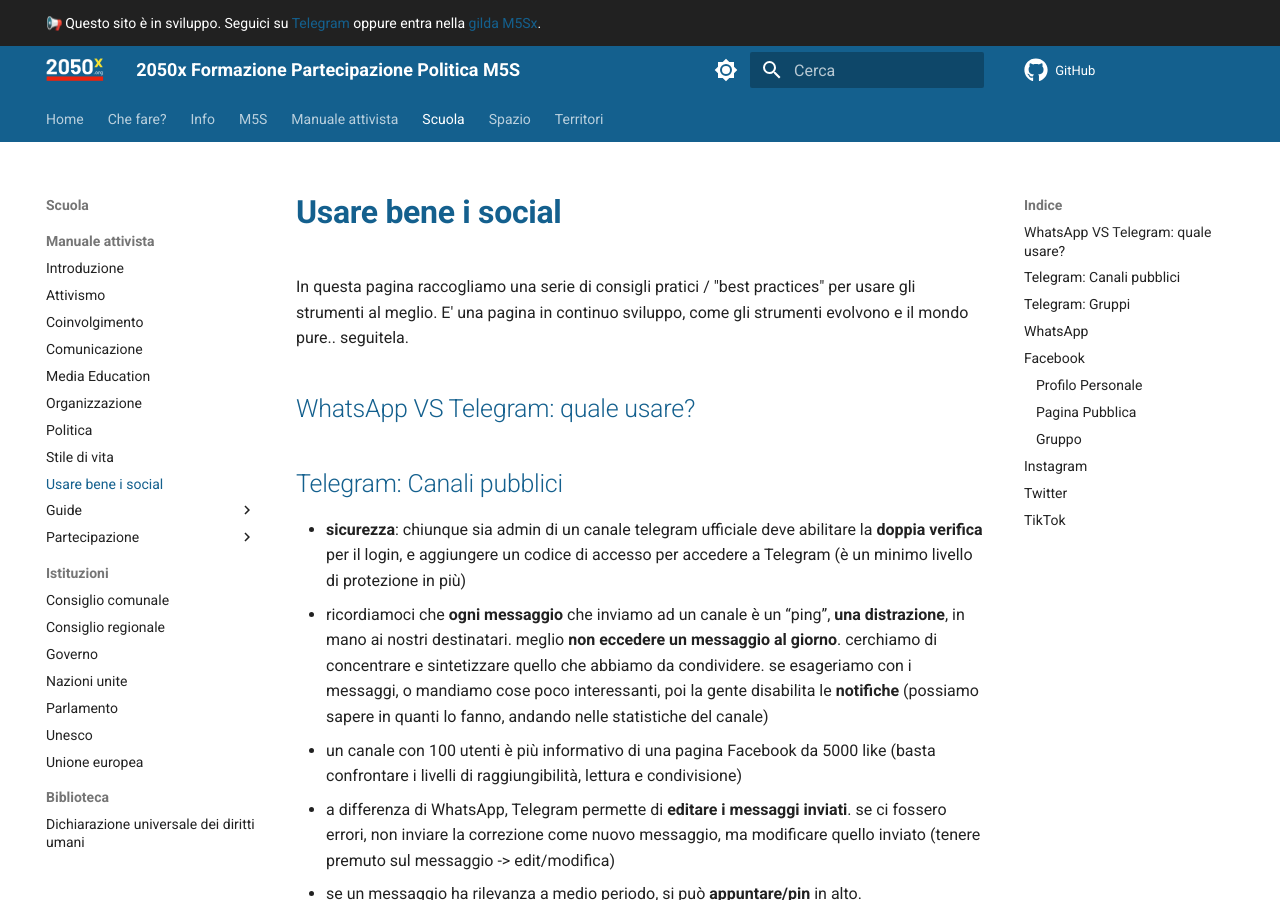
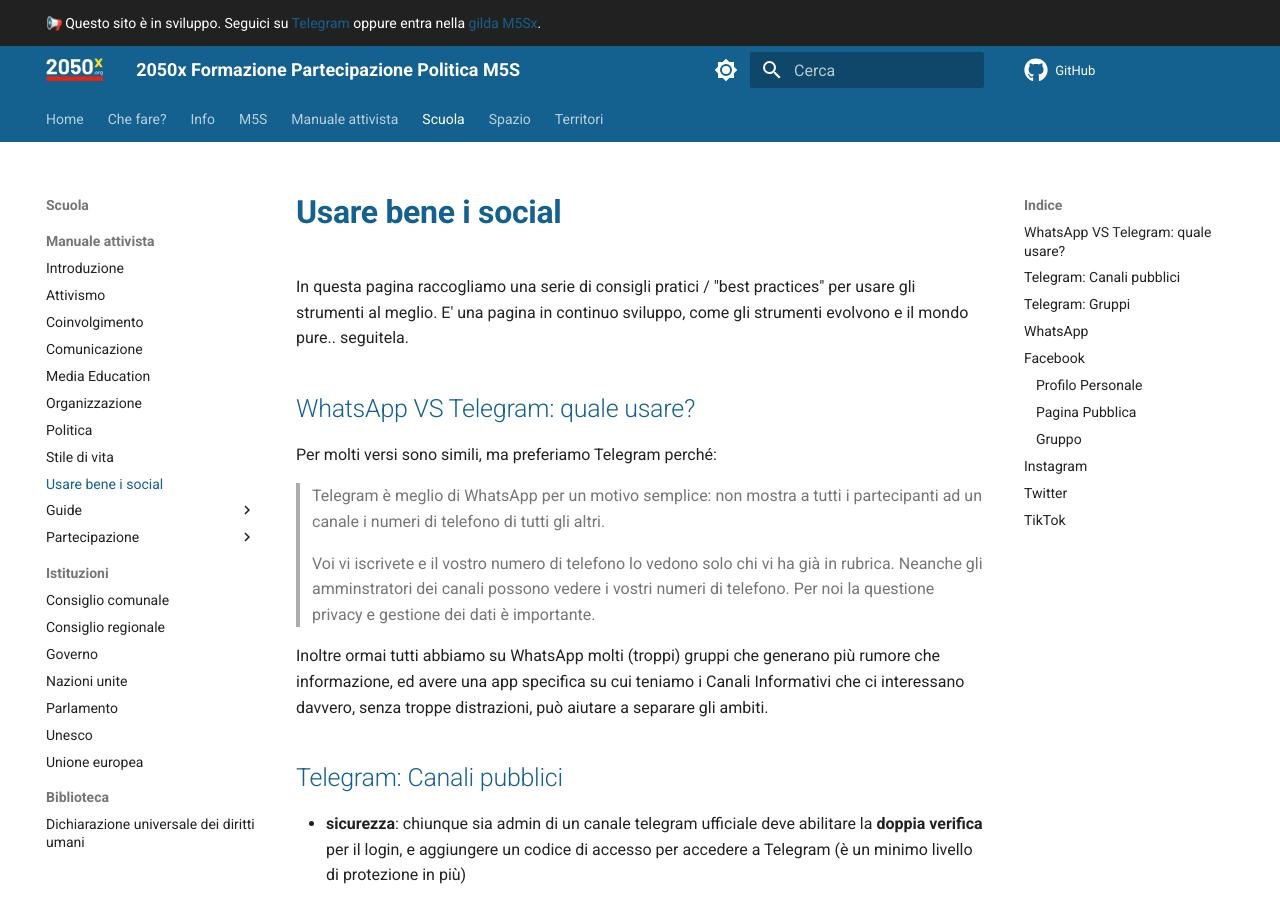
Before and after one commit to 2050x/2050x.github.io, an MkDocs documentation site: the page built from docs/scuola/manuale-attivista/usare-bene-i-social-media.md, in a window 1280 px wide and 900 px high. Built offline with MkDocs 1.6.1 and Material for MkDocs 9.7.7, drawn with Linux system fonts in a browser that asks for light colours; emoji names are drawn with the system emoji font; comment, search, counter and statistics services are not loaded.

Commit message:
telegram vs whatsapp

```diff
--- a/docs/scuola/manuale-attivista/usare-bene-i-social-media.md
+++ b/docs/scuola/manuale-attivista/usare-bene-i-social-media.md
@@ -6,7 +6,13 @@
 
 ## WhatsApp VS Telegram: quale usare?
 
+Per molti versi sono simili, ma preferiamo Telegram perché:
 
+> Telegram è meglio di WhatsApp per un motivo semplice: non mostra a tutti i partecipanti ad un canale i numeri di telefono di tutti gli altri.
+
+> Voi vi iscrivete e il vostro numero di telefono lo vedono solo chi vi ha già in rubrica. Neanche gli amminstratori dei canali possono vedere i vostri numeri di telefono. Per noi la questione privacy e gestione dei dati è importante.
+
+Inoltre ormai tutti abbiamo su WhatsApp molti (troppi) gruppi che generano più rumore che informazione, ed avere una app specifica su cui teniamo i Canali Informativi che ci interessano davvero, senza troppe distrazioni, può aiutare a separare gli ambiti.
 
 ## Telegram: Canali pubblici
 
```
